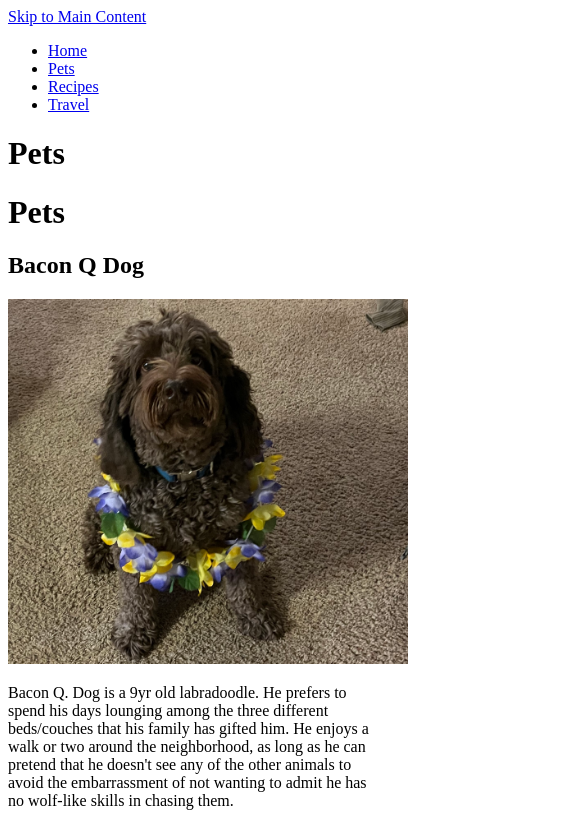
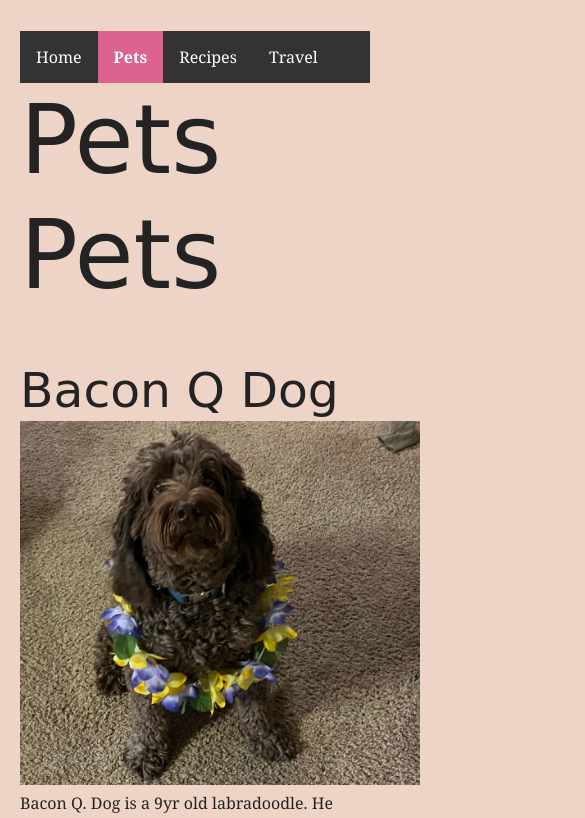
Before and after one commit to MollyRich1/ccp_mobile_w24, a plain HTML site: page pets.html in a window 390 px wide. Shown: the top 818 px of the page, 585 px wide, since content can reach past the window. Drawn offline with Linux system fonts and the light colour scheme.

Commit message:
Add files via upload

```diff
--- a/css/style.css
+++ b/css/style.css
@@ -1,7 +1,112 @@
-.grid-container{
-    display: grid;
-}
+@media only screen and (max-width: 768px){
+:root {
+    --color-base: #eed3c7;
+    --color-slate: #232323;
+    --color-light: #dddbd7;
+    --size-300: 0.8rem;
+    --size-400: 1rem;
+    --size-500: 1.25rem;
+    --size-600: 1.56rem;
+    --size-700: 1.95rem;
+    --size-800: 2.44rem;
+    --size-900: 3.05rem;
+    --size-max: 4rem;
+    --size-contain: 60rem;
+    --font-base: Georgia, serif;
+    --font-lobster: "Lobster", cursive;
+  }
+
+  body {
+    font-family: var(--font-base);
+    background: var(--color-base);
+    color: var(--color-slate);
+    line-height: 1.5;
+    padding: var(--size-700) var(--size-500);
+  }
+
+  h1 {
+    font-family: var(--font-lobster);
+    font-size: 6rem;
+  }
+
+  h2 {
+    font-family: var(--font-lobster);
+    font-size: var(--size-900);
+  }
+
+  h2:first-child {
+    padding-top: var(--size-900);
+  }
+
+  h1 + h2 {
+    --flow-space: var(--size-300);
+
+    font-weight: normal;
+    font-style: italic;
+    font-size: var(--size-600);
+    font-family: var(--font-base);
+    max-width: 30ch;
+  }
+
+  h1,
+  h2,
+  h3 {
+    line-height: 1.2;
+  }
+
+  p,
+  li {
+    max-width: 65ch;
+  }
+
+  ul.nav {
+    list-style-type: none;
+    margin: 0;
+    padding: 0;
+    overflow: hidden;
+    background-color: #333;
+  }
+
+  ul.nav li {
+    float: left;
+  }
+
+  ul.nav li a {
+    display: block;
+    color: white;
+    text-align: center;
+    padding: 14px 16px;
+    text-decoration: none;
+  }
+
+  ul.nav li a:hover {
+    background-color: #111;
+  }
+
+  .active {
+    background-color: #dc6291;
+    font-weight: bold;
+  }
+
+  .hide_this {
+    position: absolute;
+    left: -10000px;
+    top: auto;
+    width: 1px;
+    height: 1px;
+    overflow: hidden;
+  }
+
+  .hide_this:focus {
+    position: static;
+    width: auto;
+    height: auto;
+  }
+
+
 .bacon-photos{
     display: grid;
     grid-template-columns: 1fr 1fr 1fr;
 }
+
+}
--- a/pets.html
+++ b/pets.html
@@ -3,15 +3,17 @@
 <head>
     <meta charset="UTF-8">
     <meta name="viewport" content="width=device-width, initial-scale=1.0">
-    <title>Pets</title>
+    <link rel = "stylesheet" href = "css/reset.css">
+    <link rel = "stylesheet" href = "css/style.css">
+    <title>Pets page</title>
 </head>
 <body>
     <header>
-        <a href = "#main">Skip to Main Content</a>
+        <a class = "hide_this" href = "#main">Skip to Main Content</a>
         <nav>
-            <ul>
+            <ul class="nav">
                 <li><a href = "index.html">Home</a></li>
-                <li><a href = "pets.html">Pets</a></li>
+                <li><a class = "active" href = "pets.html">Pets</a></li>
                 <li><a href = "recipes.html">Recipes</a></li>
                 <li><a href = "travel.html">Travel</a></li>
             </ul>
```
Also changed, not shown: index.html (+5 -5 lines), recipes.html (+6 -4 lines), travel.html (+6 -4 lines).
